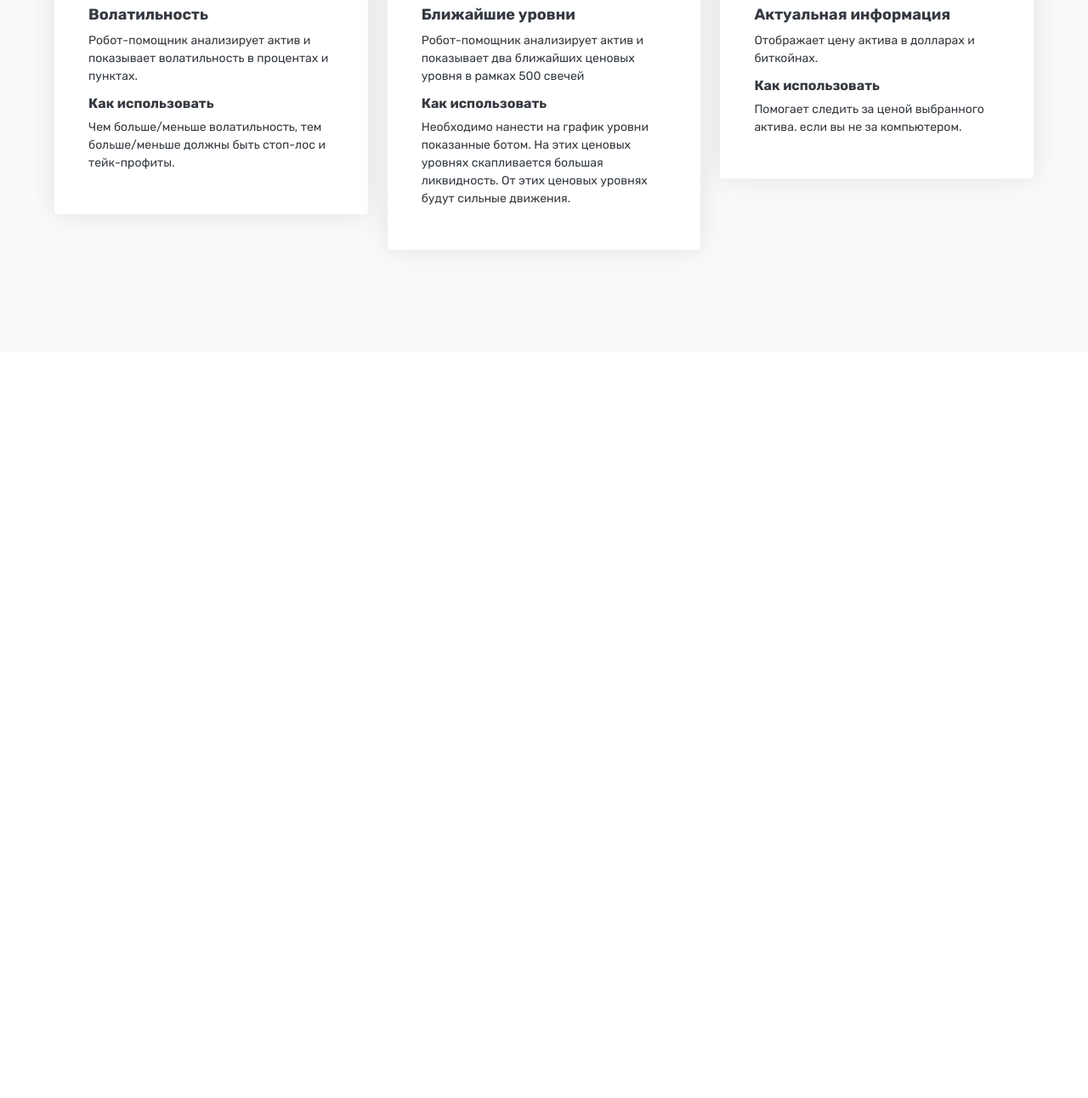
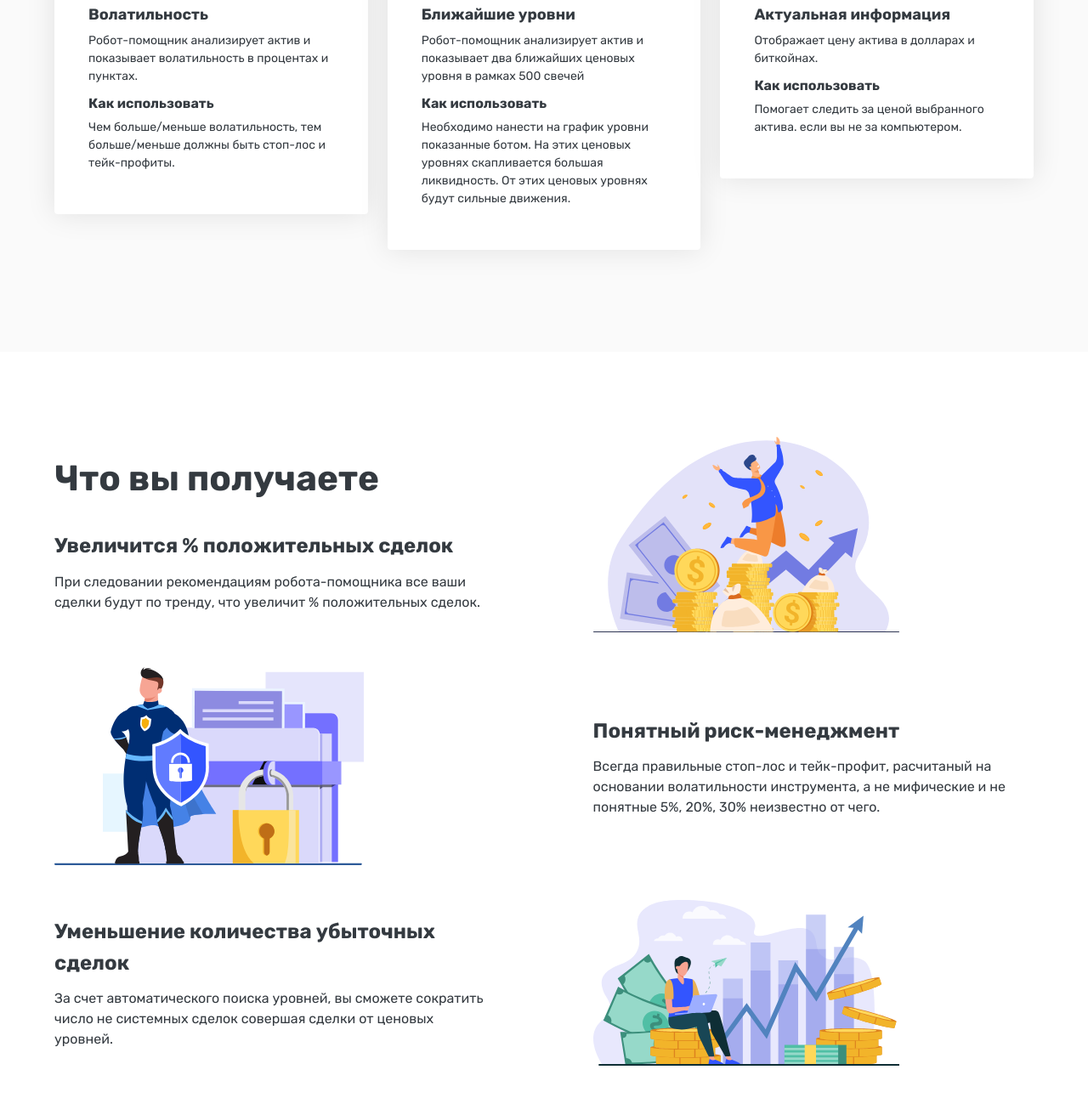
Before and after one commit to protsyukantony/proton-trade, a website: page app/index.html in a window 1280 px wide. Shown: the part 1478-2770 px from the top of the page at 85% size. Before the commit the page ends 1892 px from the top, so only its background shows below. Drawn offline with Linux system fonts and the light colour scheme.

Commit message:
added get section with adaptive

```diff
--- a/app/index.html
+++ b/app/index.html
@@ -187,7 +187,9 @@
                                 Stop lose & Take Profit
                             </span>
                             <p>
-                                Робот-помощник анализирует волатильность актива за несколько дней, рассчитывает размер Stop lose и многоуровневый Take profit для возможности максимизации прибыль и минимизации убытков.
+                                Робот-помощник анализирует волатильность актива за несколько дней, рассчитывает размер
+                                Stop lose и многоуровневый Take profit для возможности максимизации прибыль и
+                                минимизации убытков.
                             </p>
                             <span class="opportunities-ticket__subheading">
                                 Как использовать
@@ -229,13 +231,15 @@
                                 Ближайшие уровни
                             </span>
                             <p>
-                                Робот-помощник анализирует актив и показывает два ближайших ценовых уровня в рамках 500 свечей
+                                Робот-помощник анализирует актив и показывает два ближайших ценовых уровня в рамках 500
+                                свечей
                             </p>
                             <span class="opportunities-ticket__subheading">
                                 Как использовать
                             </span>
                             <p>
-                                Необходимо нанести на график уровни показанные ботом. На этих ценовых уровнях скапливается большая ликвидность. От этих ценовых уровнях будут сильные движения.
+                                Необходимо нанести на график уровни показанные ботом. На этих ценовых уровнях
+                                скапливается большая ликвидность. От этих ценовых уровнях будут сильные движения.
                             </p>
 
                         </div>
@@ -273,6 +277,77 @@
     </section>
     <!-- /.opportunities -->
 
+    <section class="get">
+        <div class="container">
+            <div class="get-inner">
+
+                <div class="get-card">
+                    <div class="get-text">
+                        <h4 class="get-text__title">
+                            Что вы получаете
+                        </h4>
+                        <span class="get-text__subtitle">
+                            Увеличится % положительных сделок
+                        </span>
+                        <p class="get-text__description">
+                            При следовании рекомендациям робота-помощника все ваши сделки будут по тренду, что
+                            увеличит
+                            % положительных сделок.
+                        </p>
+                    </div>
+                    <!-- /.get-text -->
+                    <div class="get-image">
+                        <img src="./images/get-1.svg" alt="">
+                    </div>
+                    <!-- /.get-image -->
+                </div>
+                <!-- /.get-card -->
+
+                <div class="get-card">
+                    <div class="get-text">
+
+                        <span class="get-text__subtitle">
+                            Понятный риск-менеджмент
+                        </span>
+                        <p class="get-text__description">
+                            Всегда правильные стоп-лос и тейк-профит, расчитаный на основании волатильности инструмента,
+                            а не мифические и не понятные 5%, 20%, 30% неизвестно от чего.
+                        </p>
+                    </div>
+                    <!-- /.get-text -->
+                    <div class="get-image order-prev">
+                        <img src="./images/get-2.svg" alt="">
+                    </div>
+                    <!-- /.get-image -->
+                </div>
+                <!-- /.get-card -->
+
+                <div class="get-card">
+                    <div class="get-text">
+
+                        <span class="get-text__subtitle">
+                            Уменьшение количества убыточных сделок
+                        </span>
+                        <p class="get-text__description">
+                            За счет автоматического поиска уровней, вы сможете сократить число не системных сделок
+                            совершая сделки от ценовых уровней.
+                        </p>
+                    </div>
+                    <!-- /.get-text -->
+                    <div class="get-image">
+                        <img src="./images/get-3.svg" alt="">
+                    </div>
+                    <!-- /.get-image -->
+                </div>
+                <!-- /.get-card -->
+
+            </div>
+            <!-- /.get-inner -->
+        </div>
+        <!-- /.container -->
+    </section>
+    <!-- /.get -->
+
 
     <script src="./js/main.min.js"></script>
 </body>
--- /dev/null
+++ b/app/scss/get.scss
@@ -0,0 +1,90 @@
+.get {
+    max-width: 100%;
+    min-height: 1140px;
+    color: $text-black;
+    padding: 100px 0;
+
+    &-inner {
+        display: flex;
+        flex-direction: column;
+    }
+
+    &-card {
+        display: flex;
+        align-items: center;
+        justify-content: space-between;
+        margin-bottom: 40px;
+    }
+
+    &-text {
+        width: 45%;
+        display: flex;
+        flex-direction: column;
+        align-items: flex-start;
+
+        &__title {
+            font-weight: bold;
+            font-size: 42px;
+            line-height: 50px;
+            margin-bottom: 36px;
+        }
+
+        &__subtitle {
+            font-weight: 600;
+            font-size: 24px;
+            line-height: 153%;
+            margin-bottom: 12px;
+        }
+
+        &__description {
+            font-weight: normal;
+            font-size: 16px;
+            line-height: 24px;
+
+        }
+    }
+
+    &-image {
+        width: 45%;
+        display: flex;
+    }
+}
+
+.order-prev {
+    order: -1;
+}
+
+@media (max-width: 769px) {
+    .get {
+        &-card {
+            display: flex;
+            flex-direction: column;
+        }
+
+        &-text {
+            width: 100%;
+            margin-bottom: 20px;
+        }
+
+        &-image {
+            width: 100%;
+            display: flex;
+            align-items: center;
+            justify-content: center;
+        }
+    }
+
+    .order-prev {
+        order: 1;
+    }
+}
+
+@media (max-width: 500px) {
+    .get {
+        &-image {
+            img {
+                max-width: 100%;
+            }
+        }
+    }
+}
--- a/app/scss/style.scss
+++ b/app/scss/style.scss
@@ -3,6 +3,7 @@
 @import 'header';
 @import 'main';
 @import 'opportunities';
+@import 'get';
 
 * {
     box-sizing: border-box;
```
Also changed, not shown: app/css/style.min.css, app/images/get-1.svg (added), app/images/get-2.svg (added), app/images/get-3.svg (added).
